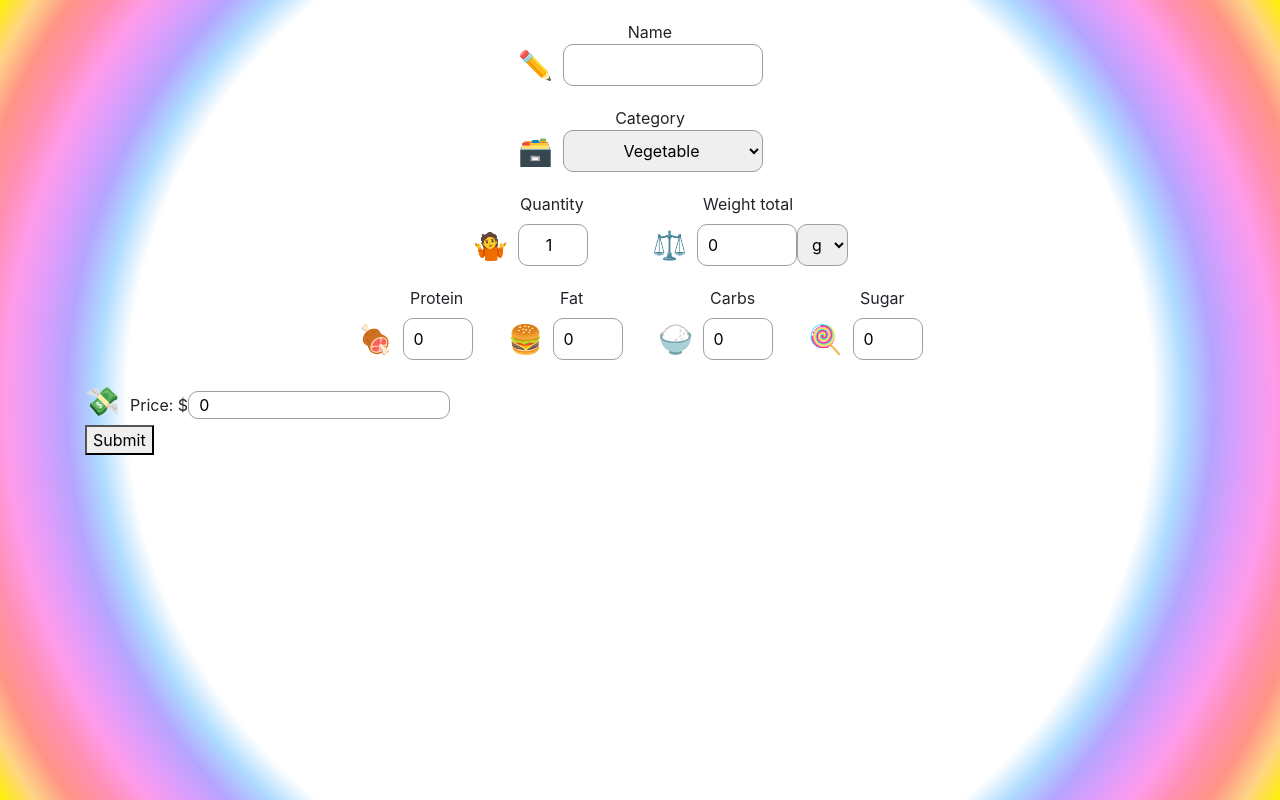
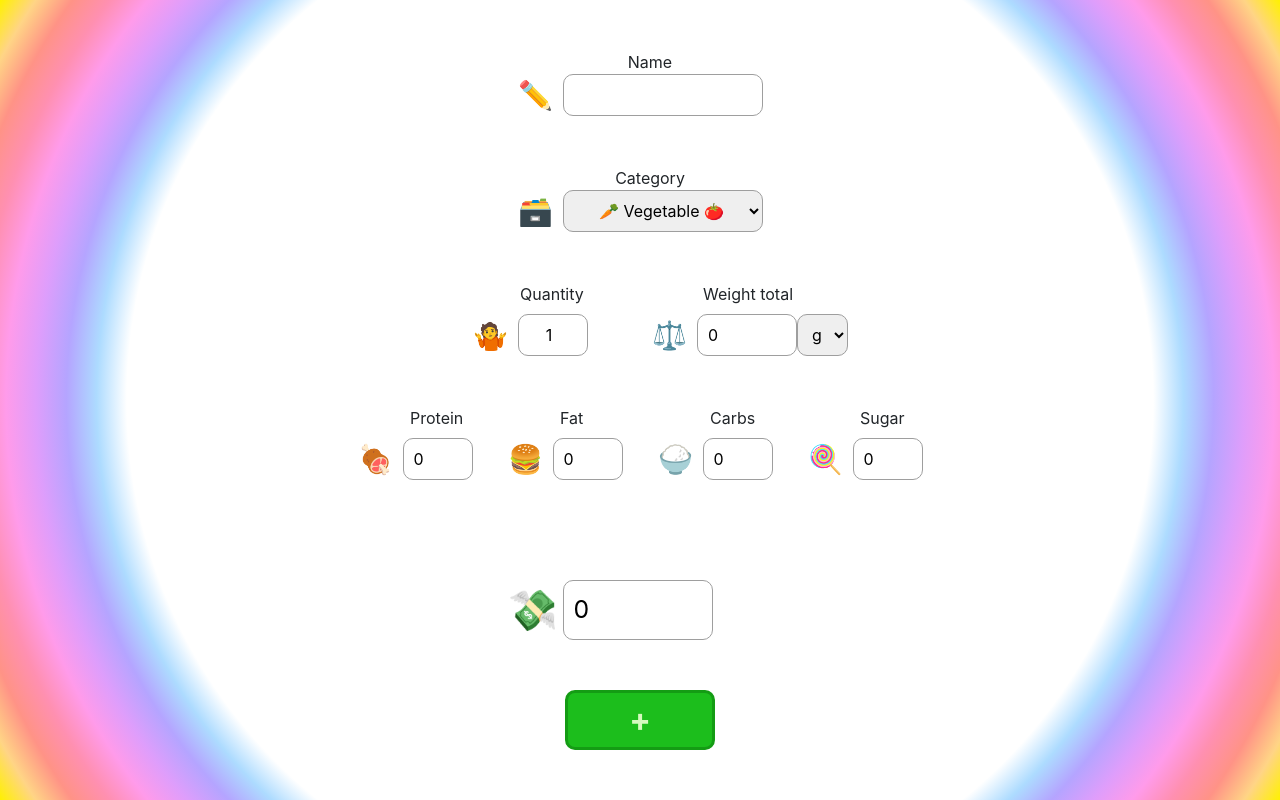
Before and after one commit to ImBlakeDoyle/foodapp_front, a React (Create React App) app: page /item/new in a window 1280 px wide. Built offline with nearby package versions, Linux system fonts and the light colour scheme.

Commit message:
finished first bit of form styling

```diff
--- a/src/components/forms/ItemForm.js
+++ b/src/components/forms/ItemForm.js
@@ -58,12 +58,13 @@ function ItemForm(){
                         className="formInput"
                         id="category-field"
                         onChange={e => onChange(e)}>
-                            <option value="vegetable">Vegetable</option>
-                            <option value="fruit">Fruit</option>
-                            <option value="meat">Meat</option>
-                            <option value="dairy">Dairy</option>
-                            <option value="carbs">Carbs</option>
-                            <option value="snack">Snack</option>
+                            <option value="vegetable">🥕 Vegetable 🍅</option>
+                            <option value="fruit">🍇 Fruit 🥝</option>
+                            <option value="meat">🐠 Meat 🍗</option>
+                            <option value="dairy">🥛 Dairy 🧀</option>
+                            <option value="carbs">🍞 Carbs 🍝</option>
+                            <option value="snack">🍨 Snack 🍩</option>
+                            <option value="alcohol">🍺 Drink ☕</option>
                     </select>
                 </div>
             </div>
@@ -128,6 +129,8 @@ function ItemForm(){
                                 <span className="label-emoji">🍖</span>
                                 <input
                                     value={protein}
+                                    type="number"
+                                    min="0.00"
                                     onChange={e => onChange(e)}
                                     name="protein"
                                     className="quad-form-input"
@@ -145,6 +148,8 @@ function ItemForm(){
                                 <span className="label-emoji">🍔</span>
                                 <input
                                     value={fat}
+                                    type="number"
+                                    min="0.00"
                                     onChange={e => onChange(e)}
                                     name="fat"
                                     className="quad-form-input"
@@ -162,6 +167,8 @@ function ItemForm(){
                                 <span className="label-emoji">🍚</span>
                                 <input
                                     value={carbs}
+                                    type="number"
+                                    min="0.00"
                                     onChange={e => onChange(e)}
                                     name="carbs"
                                     className="quad-form-input"
@@ -179,6 +186,8 @@ function ItemForm(){
                                 <span className="label-emoji">🍭</span>
                                 <input
                                     value={sugar}
+                                    type="number"
+                                    min="0.00"
                                     onChange={e => onChange(e)}
                                     name="sugar"
                                     className="quad-form-input"
@@ -190,17 +199,24 @@ function ItemForm(){
             </div>
 
 
-            <div>
-                <span className="label-emoji">💸</span>
-                <label>Price: $</label>
+            <div className="col form-field" id="price-field">
+                <div className="row">
+                    <span id="price-label">💸</span>
                     <input
                         value={price}
+                        type="number"
+                        min="0.00"
                         onChange={e => onChange(e)}
                         name="price"
                         className="formInput"
+                        id="price-input"
                     />
                 </div>
-            <button type="submit">Submit</button>
+            </div>
+
+            <div className="row">
+                <button type="submit" className="submit-button">+</button>
+            </div>
         </form>
     )
 }
--- a/src/styles/App.css
+++ b/src/styles/App.css
@@ -45,14 +45,9 @@ input{
 }
 label{
   display: block;
+  margin-bottom: 0;
 }
 
-/* .container{
-  display: flex;
-  flex-wrap: wrap;
-  display: grid;
-  margin: 50px 15px;
-} */
 
 @keyframes App-logo-spin {
   from {
@@ -111,7 +106,7 @@ label{
   display: flex;
   flex-direction: column;
   align-items: center;
-  margin: 20px 0;
+  margin: 50px 0;
 }
 
 .form-container{
@@ -167,3 +162,30 @@ label{
   padding-left: 10px;
   width: 70px;
 }
+
+#price-label{
+  font-size: 2.5em;
+  padding-right: 5px;
+}
+
+#price-input{
+  font-size: 1.55em;
+  width: 150px;
+}
+
+#price-field{
+  margin-top: 100px;
+  margin-left: -30px;
+}
+
+.submit-button{
+  margin: auto;
+  width: 150px;
+  height: 60px;
+  background-color: rgb(28, 190, 28);
+  color: rgb(213, 250, 191);
+  font-size: 2em;
+  font-weight: bold;
+  border: 3px solid rgb(20, 156, 20);
+  border-radius: 10px;
+}
```
Lines whose indentation alone changed are shown as unchanged.
